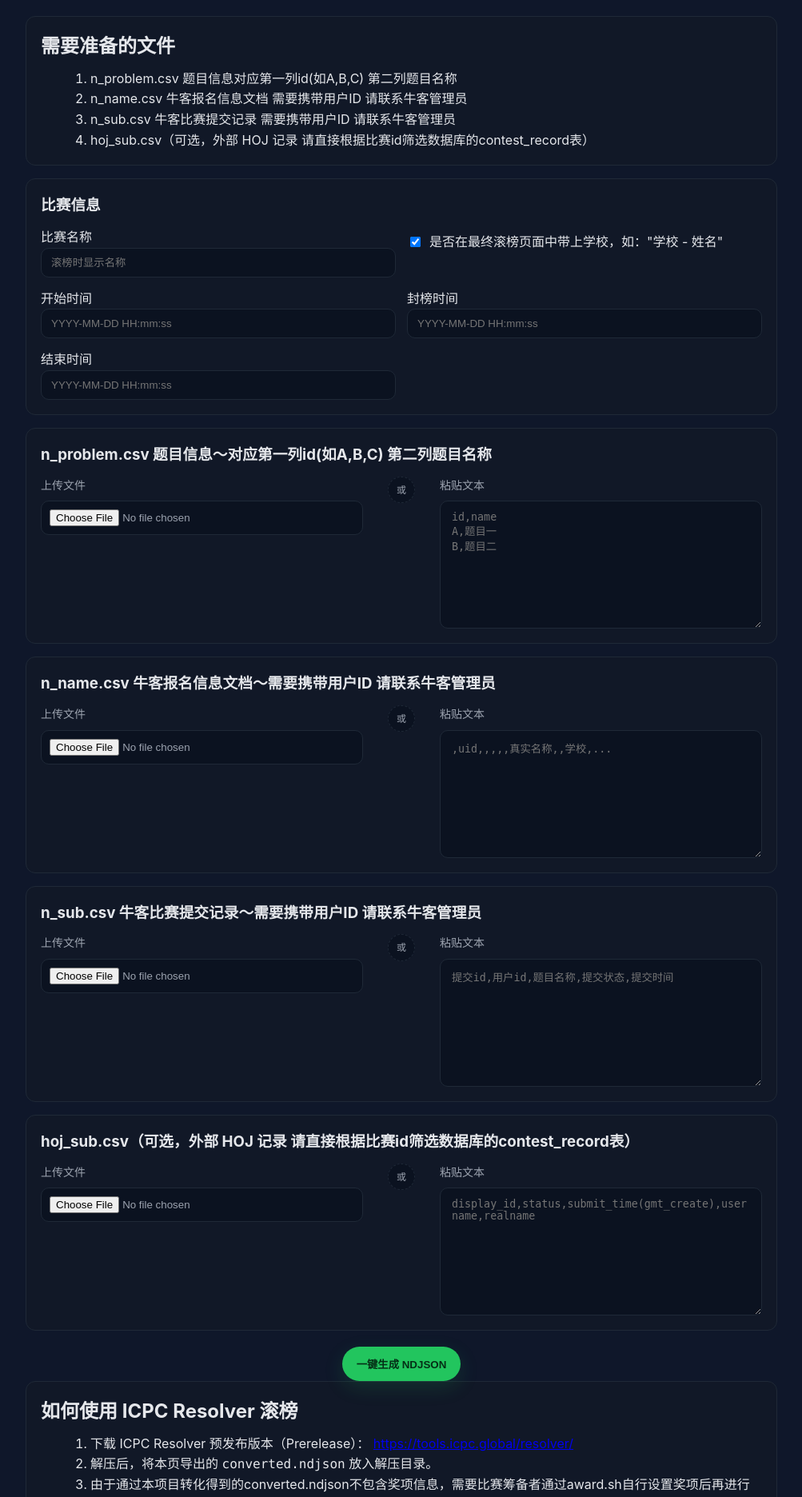
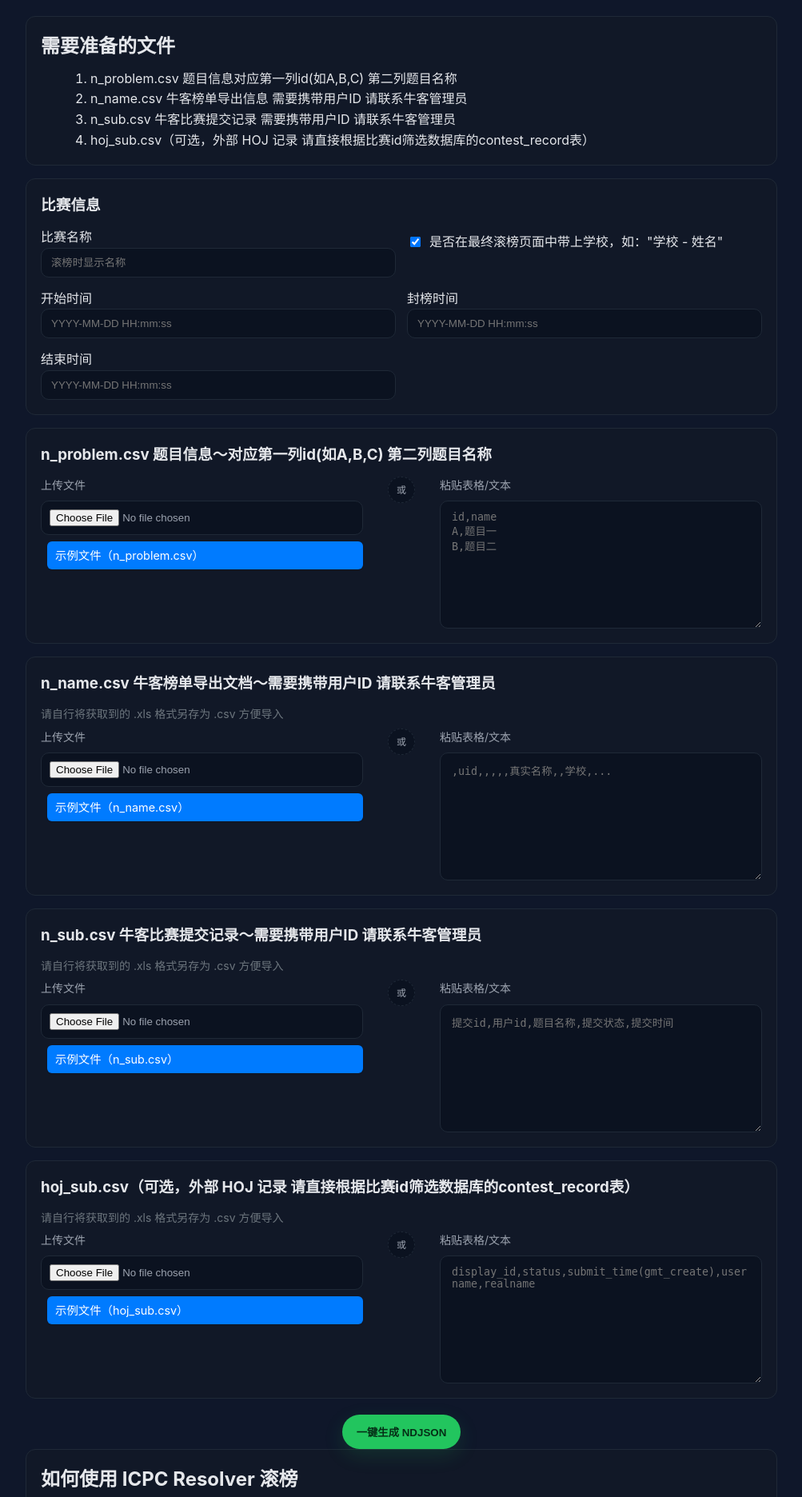
Before and after one commit to SXUas-acm-team/Data_Merge, a Flask app: page / in a window 1280 px wide. Shown: the part 120-1992 px from the top of the page at 80% size, without its empty margins (138-1141 px from the left). Run offline with Flask 3, Linux system fonts and the light colour scheme.

Commit message:
Update code description

```diff
--- a/web/static/main.js
+++ b/web/static/main.js
@@ -1,8 +1,92 @@
-// 简单增强：提交前做下必填检查，提示用户
+
 document.addEventListener('DOMContentLoaded', () => {
   const form = document.getElementById('convert-form');
+  const pasteTargets = [
+    'n_problem_text',
+    'n_name_text',
+    'n_sub_text',
+    'hoj_sub_text',
+  ];
 
-  // 初始化日期时间选择器（24小时制，带秒，格式与后端解析兼容）
+  function csvEscape(s) {
+    if (s == null) return '';
+    const str = String(s).replace(/\r\n|\r/g, '\n');
+    const needsQuote = /[",\n]/.test(str);
+    const escaped = str.replace(/"/g, '""');
+    return needsQuote ? `"${escaped}"` : escaped;
+  }
+
+  function htmlTableToCsv(html) {
+    try {
+      const doc = new DOMParser().parseFromString(html, 'text/html');
+      const table = doc.querySelector('table');
+      if (!table) return null;
+      const rows = Array.from(table.querySelectorAll('tr'));
+      const out = [];
+      for (const tr of rows) {
+        const cells = Array.from(tr.querySelectorAll('th,td'));
+        const rowArr = cells.map(td => csvEscape(td.textContent.trim()));
+        // 跳过整行为空
+        if (rowArr.join('').length === 0) continue;
+        out.push(rowArr.join(','));
+      }
+      return out.join('\n');
+    } catch (e) {
+      return null;
+    }
+  }
+
+  // 从纯文本推断表格并转 CSV
+  function plainTextToCsv(text) {
+    if (!text) return '';
+    const norm = text.replace(/\r\n?|\u2028|\u2029/g, '\n');
+    const lines = norm.split('\n');
+    const out = [];
+    const sample = lines.slice(0, 10).join('\n');
+    const hasTab = /\t/.test(sample);
+    const hasComma = /,/.test(sample);
+    const delim = hasTab ? '\t' : (hasComma ? ',' : /\s{2,}/);
+    for (let raw of lines) {
+      if (!raw || !raw.trim()) continue;
+      let cols;
+      if (delim instanceof RegExp) {
+        cols = raw.trim().split(delim);
+      } else {
+        cols = raw.split(delim);
+      }
+      const row = cols.map(c => csvEscape(c.trim())).join(',');
+      out.push(row);
+    }
+    return out.join('\n');
+  }
+
+  function handlePasteToCsv(e) {
+    const target = e.target;
+    if (!(target && target.tagName === 'TEXTAREA')) return;
+    const name = target.getAttribute('name');
+    if (!pasteTargets.includes(name)) return;
+
+    const cb = e.clipboardData || window.clipboardData;
+    if (!cb) return;
+    const html = cb.getData('text/html');
+    const text = cb.getData('text/plain');
+
+    // 优先解析 HTML 表格；否则按 TSV 推断
+    let csv = null;
+    if (html && /<table[\s\S]*?>[\s\S]*<\/table>/i.test(html)) {
+      csv = htmlTableToCsv(html);
+    }
+    if (!csv) {
+      csv = plainTextToCsv(text);
+    }
+    if (csv && csv.trim()) {
+      e.preventDefault();
+      target.value = csv;
+    }
+  }
+
+  document.addEventListener('paste', handlePasteToCsv, true);
+
   if (window.flatpickr) {
     const fpOpts = {
       enableTime: true,
--- a/web/templates/index.html
+++ b/web/templates/index.html
@@ -6,6 +6,20 @@
     <title>ICPC Resolver滚榜文件在线生成</title>
     <link rel="stylesheet" href="/static/style.css" />
     <link rel="stylesheet" href="https://cdn.jsdelivr.net/npm/flatpickr/dist/flatpickr.min.css" />
+      <style>
+        .example-btn{
+          display:inline-block;
+          margin-left:8px;
+          padding:6px 10px;
+          border-radius:6px;
+          background:#007bff;
+          color:#fff;
+          text-decoration:none;
+          font-size:0.9rem;
+          box-shadow:0 1px 2px rgba(0,0,0,0.1);
+        }
+        .example-btn:hover{background:#0069d9}
+      </style>
   </head>
   <body>
     <header>
@@ -18,7 +32,7 @@
         <h2>需要准备的文件</h2>
         <ol>
           <li>n_problem.csv 题目信息对应第一列id(如A,B,C) 第二列题目名称</li>
-          <li>n_name.csv 牛客报名信息文档 需要携带用户ID 请联系牛客管理员</li>
+          <li>n_name.csv 牛客榜单导出信息 需要携带用户ID 请联系牛客管理员</li>
           <li>n_sub.csv 牛客比赛提交记录 需要携带用户ID 请联系牛客管理员</li>
           <li>hoj_sub.csv（可选，外部 HOJ 记录 请直接根据比赛id筛选数据库的contest_record表）</li>
         </ol>
@@ -57,25 +71,28 @@
             <div class="stack">
               <label class="label">上传文件</label>
               <input type="file" name="n_problem" accept=".csv" />
+              <a class="example-btn" href="https://github.com/SXUas-acm-team/MergeResolver/blob/main/src/n_problem.csv" target="_blank" rel="noopener">示例文件（n_problem.csv）</a>
             </div>
             <div class="divider"><span class="or">或</span></div>
             <div class="stack">
-              <label class="label">粘贴文本</label>
+              <label class="label">粘贴表格/文本</label>
               <textarea name="n_problem_text" placeholder="id,name &#10;A,题目一&#10;B,题目二&#10; "></textarea>
             </div>
           </div>
         </section>
 
         <section class="block">
-          <h3>n_name.csv 牛客报名信息文档～需要携带用户ID 请联系牛客管理员</h3>
+          <h3>n_name.csv 牛客榜单导出文档～需要携带用户ID 请联系牛客管理员</h3>
+          <p class="hint" style="color:#6c757d;margin-top:6px;margin-bottom:6px;">请自行将获取到的 .xls 格式另存为 .csv 方便导入</p>
           <div class="inputs">
             <div class="stack">
               <label class="label">上传文件</label>
               <input type="file" name="n_name" accept=".csv" />
+              <a class="example-btn" href="https://github.com/SXUas-acm-team/MergeResolver/blob/main/src/n_name.csv" target="_blank" rel="noopener">示例文件（n_name.csv）</a>
             </div>
             <div class="divider"><span class="or">或</span></div>
             <div class="stack">
-              <label class="label">粘贴文本</label>
+              <label class="label">粘贴表格/文本</label>
               <textarea name="n_name_text" placeholder=",uid,,,,,真实名称,,学校,..."></textarea>
             </div>
           </div>
@@ -83,14 +100,16 @@
 
         <section class="block">
           <h3>n_sub.csv 牛客比赛提交记录～需要携带用户ID 请联系牛客管理员</h3>
+          <p class="hint" style="color:#6c757d;margin-top:6px;margin-bottom:6px;">请自行将获取到的 .xls 格式另存为 .csv 方便导入</p>
           <div class="inputs">
             <div class="stack">
               <label class="label">上传文件</label>
               <input type="file" name="n_sub" accept=".csv" />
+              <a class="example-btn" href="https://github.com/SXUas-acm-team/MergeResolver/blob/main/src/n_sub.csv" target="_blank" rel="noopener">示例文件（n_sub.csv）</a>
             </div>
             <div class="divider"><span class="or">或</span></div>
             <div class="stack">
-              <label class="label">粘贴文本</label>
+              <label class="label">粘贴表格/文本</label>
               <textarea name="n_sub_text" placeholder="提交id,用户id,题目名称,提交状态,提交时间"></textarea>
             </div>
           </div>
@@ -98,14 +117,16 @@
 
         <section class="block">
           <h3>hoj_sub.csv（可选，外部 HOJ 记录 请直接根据比赛id筛选数据库的contest_record表）</h3>
+          <p class="hint" style="color:#6c757d;margin-top:6px;margin-bottom:6px;">请自行将获取到的 .xls 格式另存为 .csv 方便导入</p>
           <div class="inputs">
             <div class="stack">
               <label class="label">上传文件</label>
               <input type="file" name="hoj_sub" accept=".csv" />
+              <a class="example-btn" href="https://github.com/SXUas-acm-team/MergeResolver/blob/main/src/hoj_sub.csv" target="_blank" rel="noopener">示例文件（hoj_sub.csv）</a>
             </div>
             <div class="divider"><span class="or">或</span></div>
             <div class="stack">
-              <label class="label">粘贴文本</label>
+              <label class="label">粘贴表格/文本</label>
               <textarea name="hoj_sub_text" placeholder="display_id,status,submit_time(gmt_create),username,realname"></textarea>
             </div>
           </div>
```
Also changed, not shown: code/convert.py (+4 -4 lines), README.md, code/README.md.
